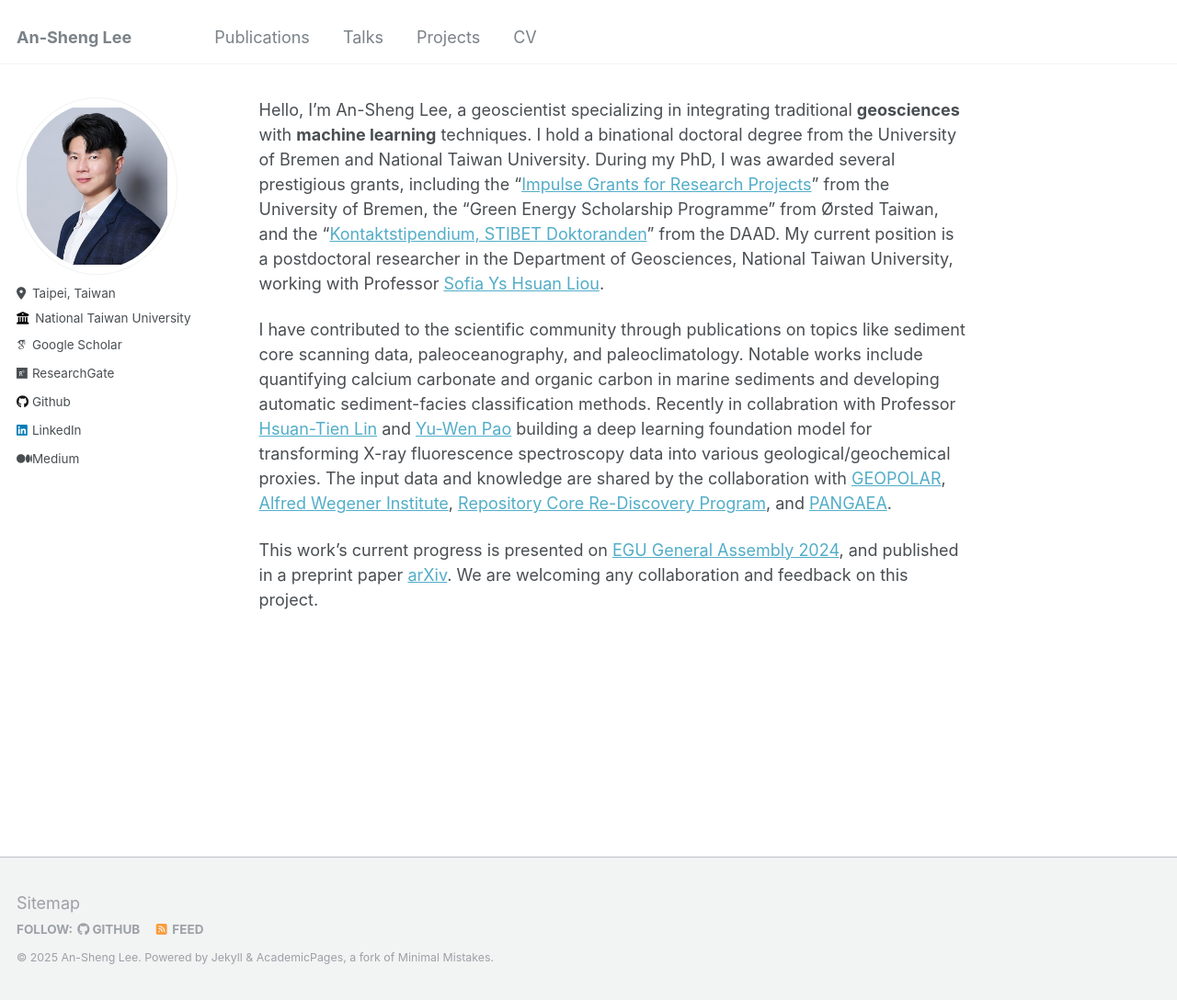
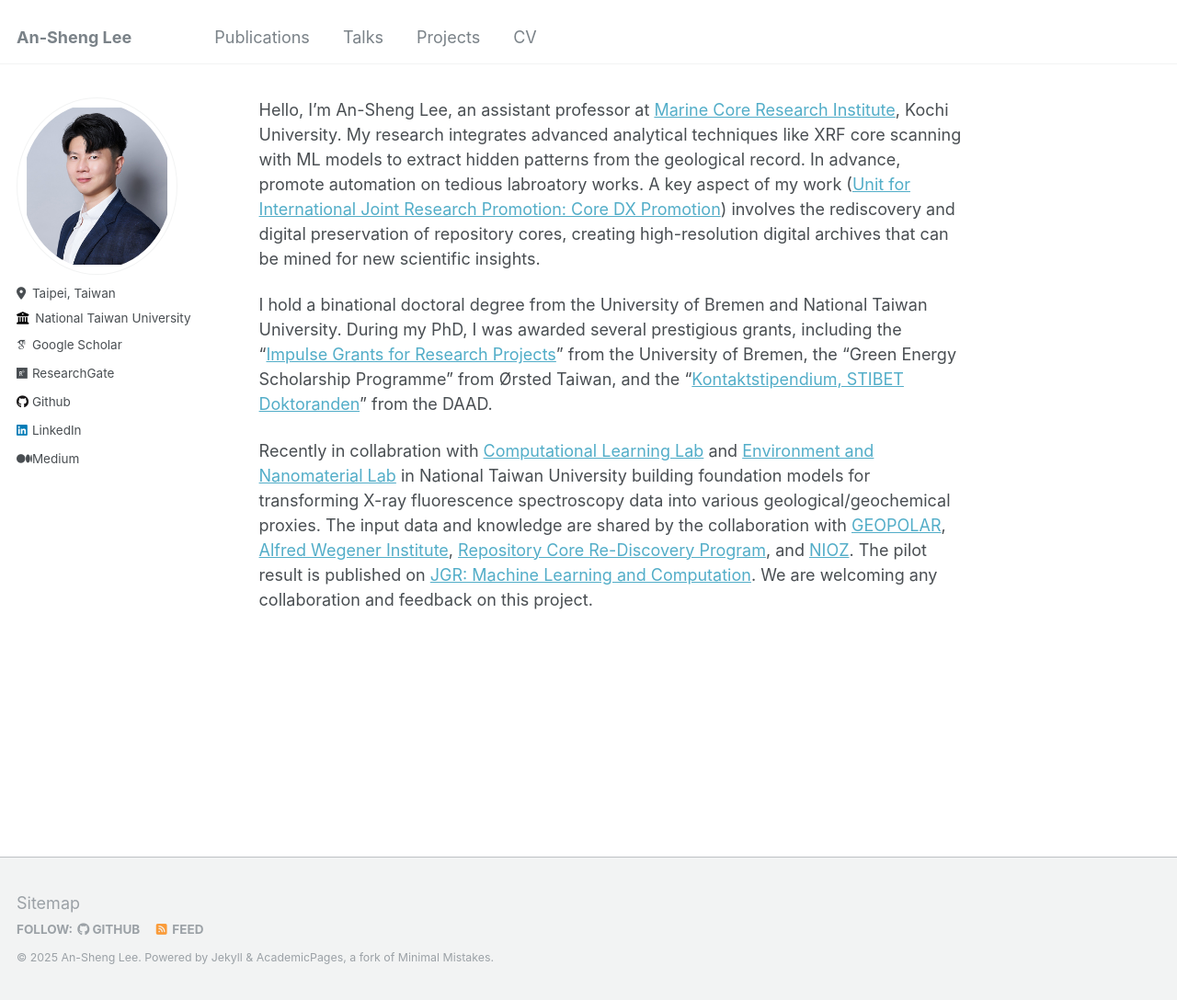
Before and after one commit to dispink/dispink.github.io, a Jekyll site: the page built from _pages/about.md, in a window 1280 px wide and 1088 px high. Shown: the whole window at 92% size. Built offline with Jekyll 4.4.1, drawn with Linux system fonts in a browser that asks for light colours; some web fonts are replaced.

Commit message:
Update self-intro

```diff
--- a/_pages/about.md
+++ b/_pages/about.md
@@ -6,8 +6,8 @@ redirect_from:
   - /about.html
 ---
 
-Hello, I'm An-Sheng Lee, a geoscientist specializing in integrating traditional **geosciences** with **machine learning** techniques. I hold a binational doctoral degree from the University of Bremen and National Taiwan University. During my PhD, I was awarded several prestigious grants, including the "[Impulse Grants for Research Projects](https://www.uni-bremen.de/en/research/support-for-researchers/calls/crdf-calls/01-impulse-grants-for-research-pojects)" from the University of Bremen, the "Green Energy Scholarship Programme" from Ørsted Taiwan, and the "[Kontaktstipendium, STIBET Doktoranden](https://www.daad.de/de/infos-services-fuer-hochschulen/weiterfuehrende-infos-zu-daad-foerderprogrammen/stibet-doktoranden/)" from the DAAD. My current position is a postdoctoral researcher in the Department of Geosciences, National Taiwan University, working with Professor [Sofia Ys Hsuan Liou](http://web.gl.ntu.edu.tw/index.php/about-the-department/teacher/professors/item/1837-assocaite-professor-ya-hsuan-liou).
+Hello, I'm An-Sheng Lee, an assistant professor at [Marine Core Research Institute](https://www.kochi-u.ac.jp/marine-core/en/), Kochi University. My research integrates advanced analytical techniques like XRF core scanning with ML models to extract hidden patterns from the geological record. In advance, promote automation on tedious labroatory works. A key aspect of my work ([Unit for International Joint Research Promotion: Core DX Promotion](https://www.kochi-u.ac.jp/marine-core/en/about/reorg.html)) involves the rediscovery and digital preservation of repository cores, creating high-resolution digital archives that can be mined for new scientific insights.
 
-I have contributed to the scientific community through publications on topics like sediment core scanning data, paleoceanography, and paleoclimatology. Notable works include quantifying calcium carbonate and organic carbon in marine sediments and developing automatic sediment-facies classification methods. Recently in collabration with Professor [Hsuan-Tien Lin](https://www.csie.ntu.edu.tw/~htlin/) and [Yu-Wen Pao](https://www.linkedin.com/in/pao-yu-wen/) building a deep learning foundation model for transforming X-ray fluorescence spectroscopy data into various geological/geochemical proxies. The input data and knowledge are shared by the collaboration with [GEOPOLAR](https://www.uni-bremen.de/en/ifg/institute/geomorphology-and-polar-research), [Alfred Wegener Institute](https://www.awi.de/en/), [Repository Core Re-Discovery Program](https://j-desc.org/en/record), and [PANGAEA](https://www.pangaea.de/).
+I hold a binational doctoral degree from the University of Bremen and National Taiwan University. During my PhD, I was awarded several prestigious grants, including the "[Impulse Grants for Research Projects](https://www.uni-bremen.de/en/research/support-for-researchers/calls/crdf-calls/01-impulse-grants-for-research-pojects)" from the University of Bremen, the "Green Energy Scholarship Programme" from Ørsted Taiwan, and the "[Kontaktstipendium, STIBET Doktoranden](https://www.daad.de/de/infos-services-fuer-hochschulen/weiterfuehrende-infos-zu-daad-foerderprogrammen/stibet-doktoranden/)" from the DAAD.
 
-This work's current progress is presented on [EGU General Assembly 2024](https://meetingorganizer.copernicus.org/EGU24/EGU24-4956.html), and published in a preprint paper [arXiv](https://arxiv.org/abs/2410.12330). We are welcoming any collaboration and feedback on this project.
+Recently in collabration with [Computational Learning Lab](https://learner.csie.ntu.edu.tw/start) and [Environment and Nanomaterial Lab](https://www.nanoenv.gl.ntu.edu.tw/) in National Taiwan University building foundation models for transforming X-ray fluorescence spectroscopy data into various geological/geochemical proxies. The input data and knowledge are shared by the collaboration with [GEOPOLAR](https://www.uni-bremen.de/en/ifg/institute/geomorphology-and-polar-research), [Alfred Wegener Institute](https://www.awi.de/en/), [Repository Core Re-Discovery Program](https://j-desc.org/en/record), and [NIOZ](https://www.nioz.nl/en). The pilot result is published on [JGR: Machine Learning and Computation](https://doi.org/10.1029/2025JH000754). We are welcoming any collaboration and feedback on this project.
```
